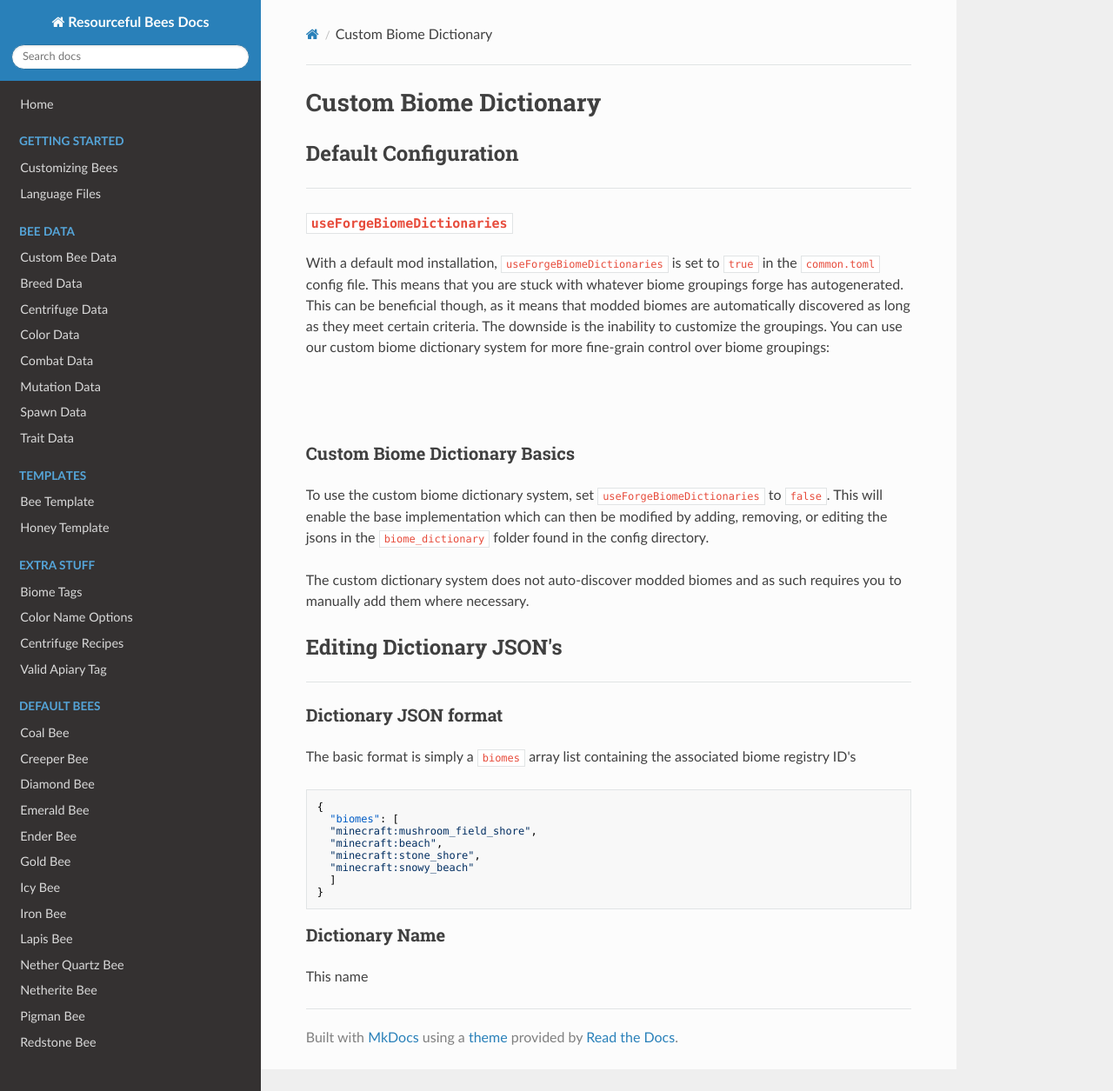
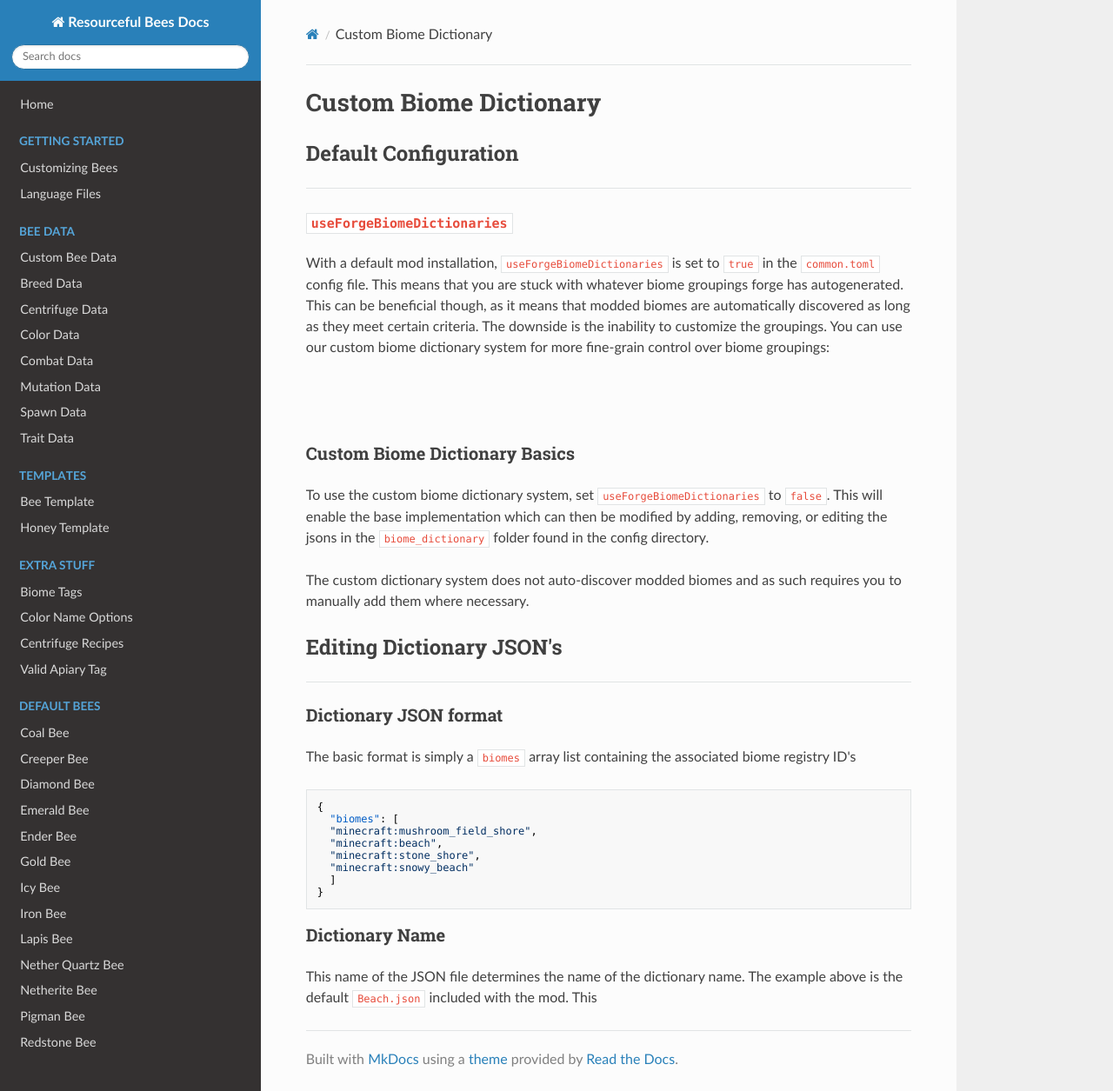
Before and after one commit to Team-Resourceful/ResourcefulBeesDocs, an MkDocs documentation site: the page built from docs/extra_stuff/custom_biome_dictionary.md, in a window 1280 px wide and 1255 px high. Shown: the whole window at 87% size. Built offline with MkDocs 1.6.1, drawn with Linux system fonts in a browser that asks for light colours; nearby versions of some CDN libraries.

Commit message:
docs/extra_stuff/custom_biome_dictionary.md updated from https://stackedit.io/

```diff
--- a/docs/extra_stuff/custom_biome_dictionary.md
+++ b/docs/extra_stuff/custom_biome_dictionary.md
@@ -35,7 +35,7 @@ The basic format is simply a `biomes` array list containing the associated biome
 
 ### **Dictionary Name**
 
-This name
+This name of the JSON file determines the name of the dictionary name. The example above is the default `Beach.json` included with the mod. This
 <!--stackedit_data:
-eyJoaXN0b3J5IjpbNTk2MDE3NDQ0XX0=
+eyJoaXN0b3J5IjpbODk0NTU4MjUzXX0=
 -->
```
